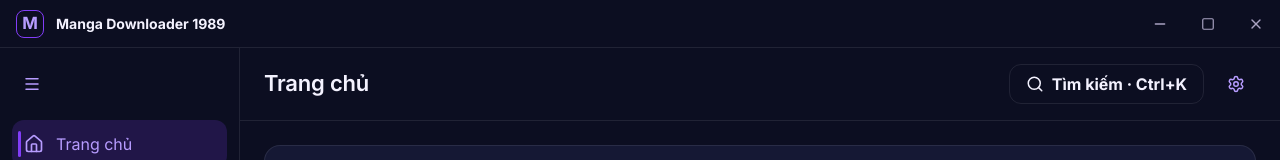
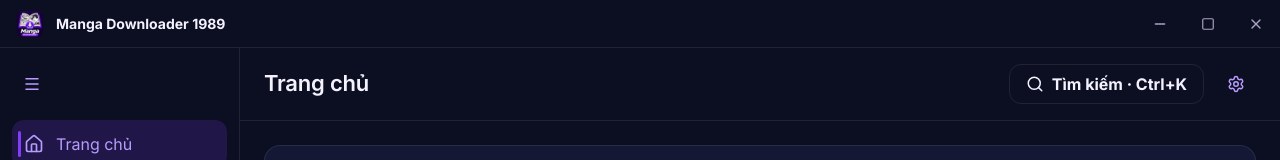
Before and after one commit to GiaHan1907/Manga-Download-v2, a React (Vite) app: page /#/ in a window 1280 px wide. Shown: the top 160 px of the page. Built offline with nearby package versions, Linux system fonts and the light colour scheme.

Commit message:
fix(ui): show the real app icon in the titlebar
The window titlebar drew a letter M in a bordered box, so the new artwork was
only visible in the taskbar/installer while the app itself looked unchanged.
Use the same icon asset the exe embeds.

```diff
--- a/src/components/layout/WindowTitlebar.tsx
+++ b/src/components/layout/WindowTitlebar.tsx
@@ -1,11 +1,13 @@
 import { Minus, Square, X } from "lucide-react";
 import { windowService } from "../../services/windowService";
+
+import appIcon from "../../assets/app-icon.png";
 
 export default function WindowTitlebar() {
   return (
     <header className="window-titlebar">
       <div className="window-titlebar__drag-region" data-tauri-drag-region onDoubleClick={() => void windowService.toggleMaximize()}>
-        <div className="window-titlebar__icon" aria-hidden="true">M</div>
+        <img className="window-titlebar__icon" src={appIcon} alt="" aria-hidden="true" />
         <div className="window-titlebar__text" data-tauri-drag-region>
           <div className="window-titlebar__name" data-tauri-drag-region>
             Manga Downloader 1989
--- a/src/styles/globals.css
+++ b/src/styles/globals.css
@@ -107,18 +107,12 @@ button {
   padding: 0 var(--space-4);
 }
 
+/* The real app icon (same artwork as the exe), not a letter mark. */
 .window-titlebar__icon {
-  display: grid;
   width: 1.75rem;
   height: 1.75rem;
-  place-items: center;
   border-radius: var(--radius-sm);
-  border: 1px solid var(--primary);
-  background: transparent;
-  color: var(--accent-text);
-  font-family: var(--font-sans);
-  font-size: 1.05rem;
-  font-weight: 700;
+  object-fit: cover;
 }
 
 .window-titlebar__text {
```
Also changed, not shown: src/assets/app-icon.png (added).
